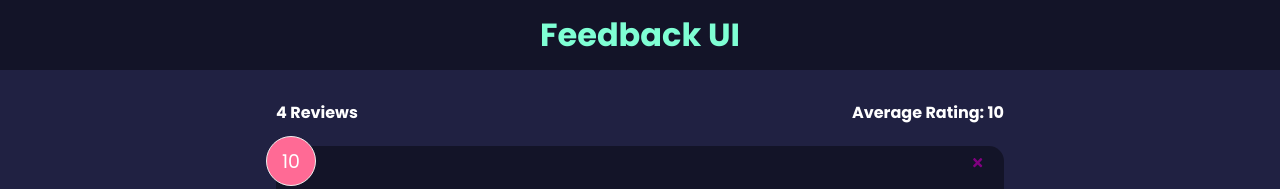
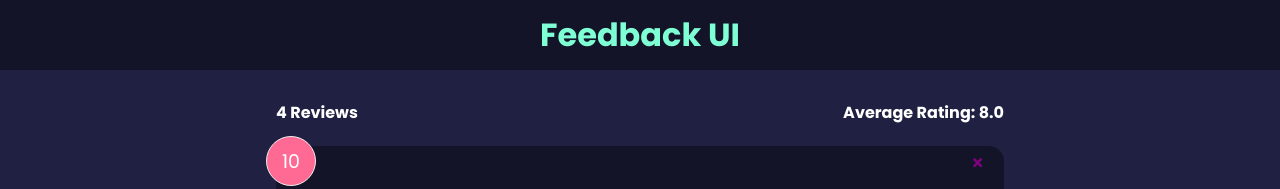
Before and after one commit to ElJefe111944/reviews-feedback-ui, a React (Create React App) app in the folder feedback-app/: page / in a window 1280 px wide. Shown: the top 189 px of the page. Built offline with nearby package versions, Linux system fonts and the light colour scheme; the HTML template or start-up script is replaced by a standard one.

Commit message:
Average rating functionality added to FeedbackStats component

```diff
--- a/feedback-app/src/components/FeedbackStats.jsx
+++ b/feedback-app/src/components/FeedbackStats.jsx
@@ -1,12 +1,24 @@
 import React from 'react'
+import PropTypes from 'prop-types';
 
 function FeedbackStats({ feedback }) {
+  // calc ratings average
+  let average = feedback.reduce((accumlator, currentValue) => {
+    return accumlator + currentValue.rating
+  }, 0) / feedback.length;
+
+  average = average.toFixed(1);
+
   return (
     <div className='feedback-stats'>
         <h4>{feedback.length} Reviews</h4>
-        <h4>Average Rating: 10</h4>
+        <h4>Average Rating: {isNaN(average) ? 0 : average}</h4>
     </div>
   )
 }
 
+FeedbackStats.prototype = {
+  feedback: PropTypes.array.isRequired,
+}
+
 export default FeedbackStats
```
